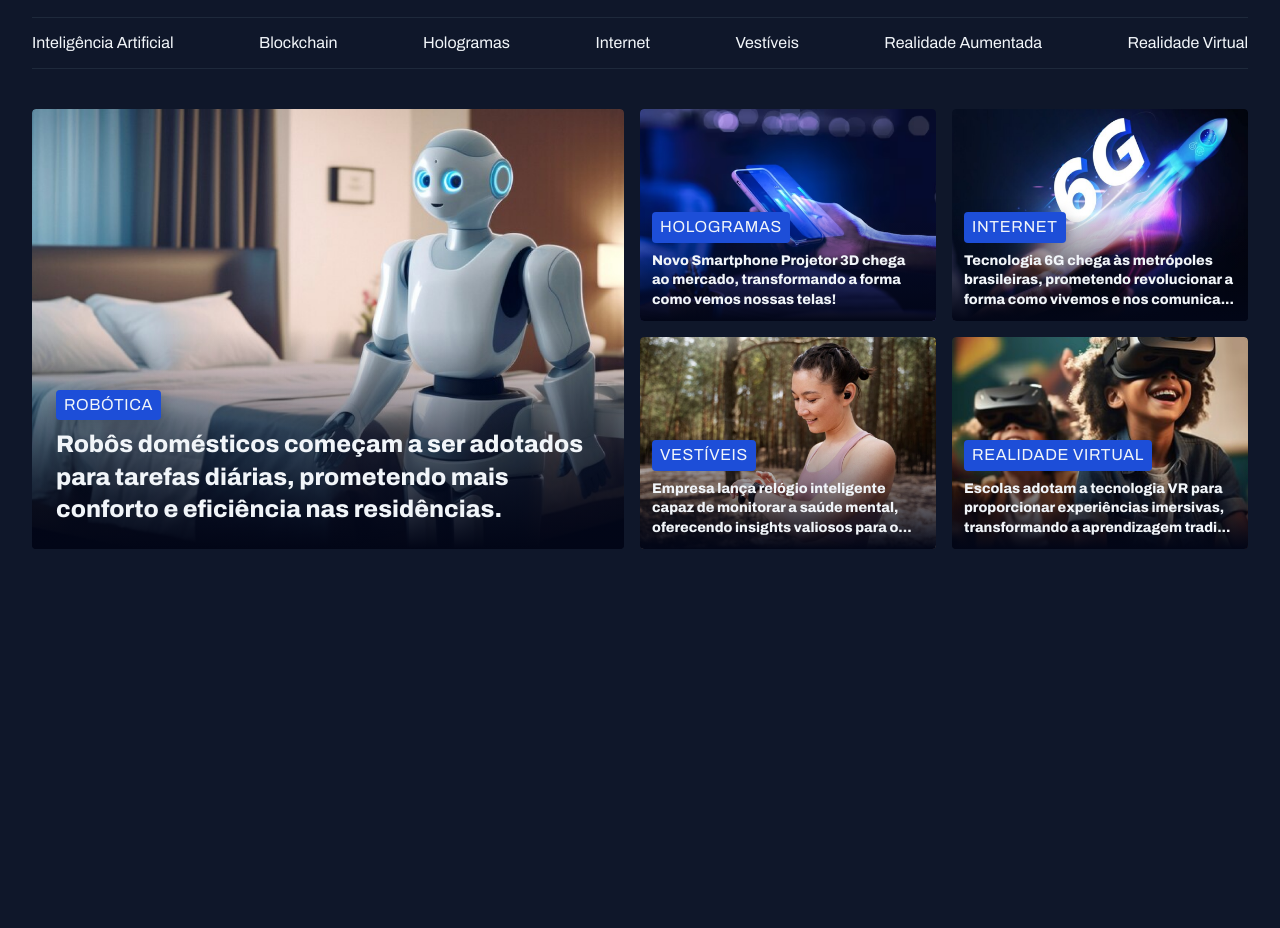
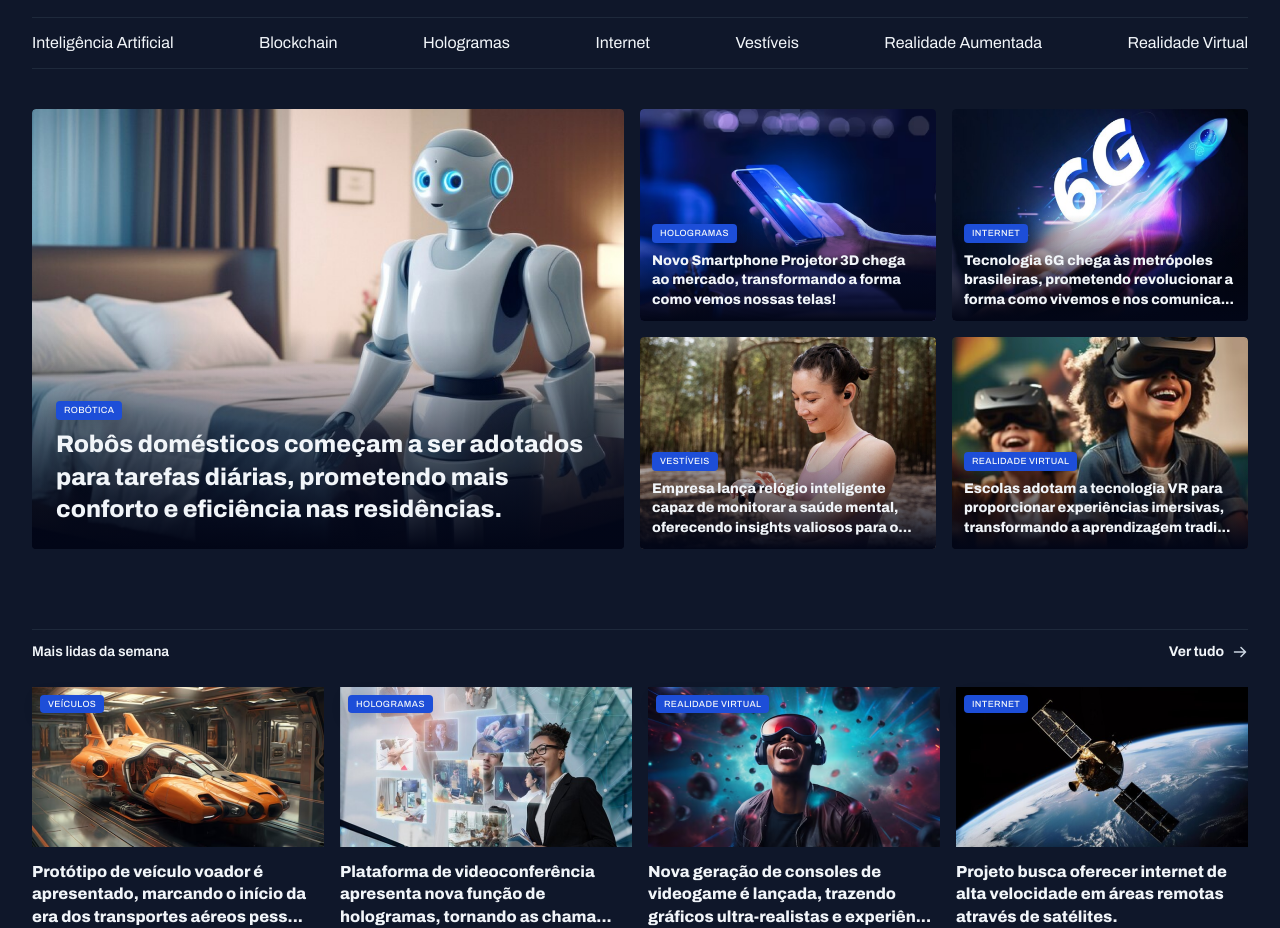
Before and after one commit to zecmagalhaes/portal-news, a plain HTML site: page index.html in a window 1280 px wide. Shown: the part 55-983 px from the top of the page. Before the commit the page ends 800 px from the top, so only its background shows below. Drawn offline with Linux system fonts and the light colour scheme.

Commit message:
feat: add weekly section style

```diff
--- a/index.html
+++ b/index.html
@@ -119,6 +119,44 @@
           </figure>
         </div>
       </section>
+
+      <section id="weekly">
+        <header class="grid grid-flow-col">
+          <h3>Mais lidas da semana</h3>
+          <a href="#" class="grid grid-flow-col">
+            <strong>Ver tudo</strong>
+            <span></span>
+          </a>
+
+        </header>
+
+        <div class="grid gap-16">
+
+          <figure>
+            <span class="content-tag">veículos</span>
+            <img src="assets/images/Image 06.png" alt="Foto de veículo futurístico">
+            <p>Protótipo de veículo voador é apresentado, marcando o início da era dos transportes aéreos pess...</p>
+          </figure>
+
+          <figure>
+            <span class="content-tag">hologramas</span>
+            <img src="assets/images/Image 07.png" alt="Foto de veículo futurístico">
+            <p>Plataforma de videoconferência apresenta nova função de hologramas, tornando as chama...</p>
+          </figure>
+
+          <figure>
+            <span class="content-tag">realidade virtual</span>
+            <img src="assets/images/Image 08.png" alt="Foto de veículo futurístico">
+            <p>Nova geração de consoles de videogame é lançada, trazendo gráficos ultra-realistas e experiên...</p>
+          </figure>
+
+          <figure>
+            <span class="content-tag">internet</span>
+            <img src="assets/images/Image 09.png" alt="Foto de veículo futurístico">
+            <p>Projeto busca oferecer internet de alta velocidade em áreas remotas através de satélites.</p>
+          </figure>
+        </section>
+      </div>
     </main>
   </body>
 </html>
--- a/styles/global.css
+++ b/styles/global.css
@@ -61,6 +61,7 @@ img {
 
 main {
   margin-top: 40px;
+  gap: 80px;
 }
 
 .content-tag {
@@ -68,7 +69,7 @@ main {
   background-color: var(--brand-color-dark);
   padding: 4px 8px;
   border-radius: 4px;
-  font: 500 10px/1.2 var(--font-familiy);
+  font: 500 9px/1.2 var(--font-family);
   text-transform: uppercase;
   letter-spacing: 0.04em;
   color: var(--text-color-primary);
--- a/styles/sections.css
+++ b/styles/sections.css
@@ -1,10 +1,33 @@
+section header {
+  border-top: 1px solid var(--stroke-color);
+  padding-block: 12px 24px;
+  font: var(--text-span);
+
+  a {
+    justify-self: end;
+    align-items: center;
+    gap: 8px;
+
+    span {
+      background-image: url(../assets/icons/ArrowRight.svg);
+      width: 16px;
+      height: 16px;
+    }
+
+    &:hover span {
+      background-image: url(../assets/icons/ArrowRightHoover.svg);
+    }
+
+  }
+}
+
 #featured {
   img{
   height: 100%;
   object-fit: cover;
   border-radius: 4px;
   }
-}
+
 
 .card {
   border-radius: 4px;
@@ -38,3 +61,49 @@
     }
   }
 }
+}
+
+#weekly {
+
+  header a {
+    justify-self: end;
+    align-items: center;
+    gap: 8px;
+
+    span {
+      background-image: url(../assets/icons/ArrowRight.svg);
+      width: 16px;
+      height: 16px;
+    }
+
+    &:hover span {
+      background-image: url(../assets/icons/ArrowRightHoover.svg);
+    }
+
+  }
+
+  &>div {
+    grid-template-columns: repeat(4, 1fr);
+  }
+
+  img {
+
+    height: 160px;
+  }
+
+  figure {
+    position: relative;
+
+    .content-tag {
+      position: absolute;
+      top: 8px;
+      left: 8px;
+    }
+
+    p {
+      margin-top: 8px;
+      font-weight: 800;
+    }
+  }
+
+}
```
